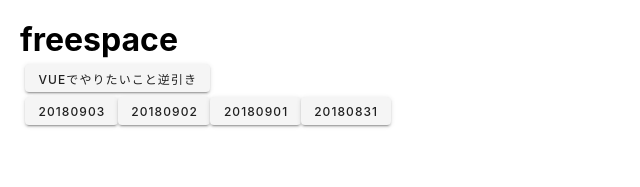
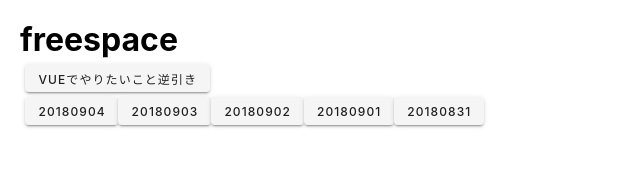
Before and after one commit to YukaKadokura/freespace, a Nuxt app: page / in a window 1280 px wide. Shown: the top 187 px of the page, without its empty margins (0-640 px from the left). Built offline with nearby package versions, Linux system fonts and the light colour scheme.

Commit message:
20180904のボタンの追加。

```diff
--- a/pages/index.vue
+++ b/pages/index.vue
@@ -5,6 +5,7 @@
       <v-btn small nuxt-link to="/reverselookup">Vueでやりたいこと逆引き</v-btn>
     </div>
     <div class="Contents">
+      <v-btn small nuxt-link to="/day/20180904">20180904</v-btn>
       <v-btn small nuxt-link to="/day/20180903">20180903</v-btn>
       <v-btn small nuxt-link to="/day/20180902">20180902</v-btn>
       <v-btn small nuxt-link to="/day/20180901">20180901</v-btn>
```
